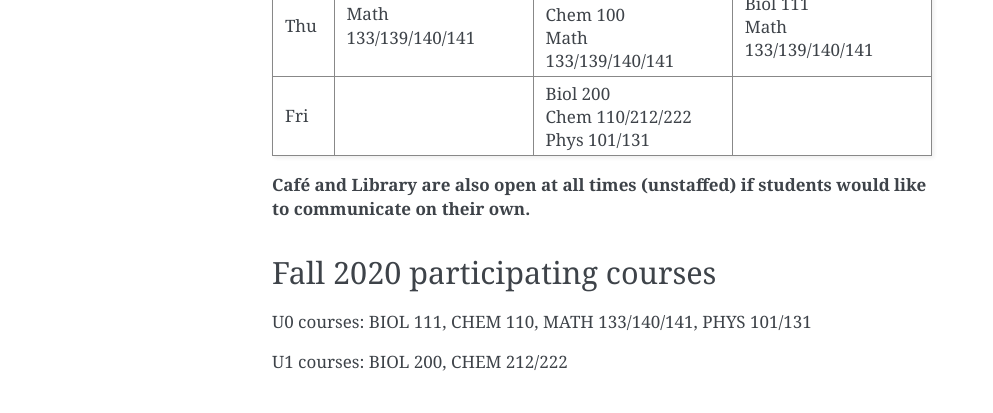
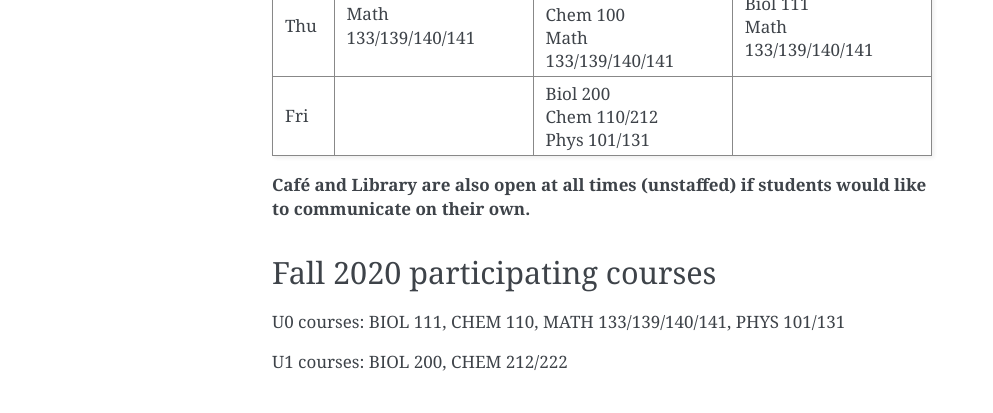
Before and after one commit to oulinyu/FRezCa-McGill, a Sphinx documentation site: the page built from docs/source/Schedule.rst, in a window 1280 px wide. Shown: the part 555-968 px from the top of the page, without its empty margins (148-1141 px from the left). Built offline with Sphinx 7.4.7, drawn with Linux system fonts in a browser that asks for light colours.

Commit message:
changed schedule

```diff
--- a/docs/source/Schedule.rst
+++ b/docs/source/Schedule.rst
@@ -44,7 +44,7 @@ FRezCa Schedule
    * - Fri
      -
      - | Biol 200
-       | Chem 110/212/222
+       | Chem 110/212
        | Phys 101/131
      -
 
@@ -53,6 +53,6 @@ FRezCa Schedule
 
 Fall 2020 participating courses
 -------------------------------
-U0 courses: BIOL 111, CHEM 110, MATH 133/140/141, PHYS 101/131
+U0 courses: BIOL 111, CHEM 110, MATH 133/139/140/141, PHYS 101/131
 
 U1 courses: BIOL 200, CHEM 212/222
--- a/docs/source/index.rst
+++ b/docs/source/index.rst
@@ -100,7 +100,7 @@ FRezCa Schedule
    * - Fri
      -
      - | Biol 200
-       | Chem 110/212/222
+       | Chem 110/212
        | Phys 101/131
      -
 
```
